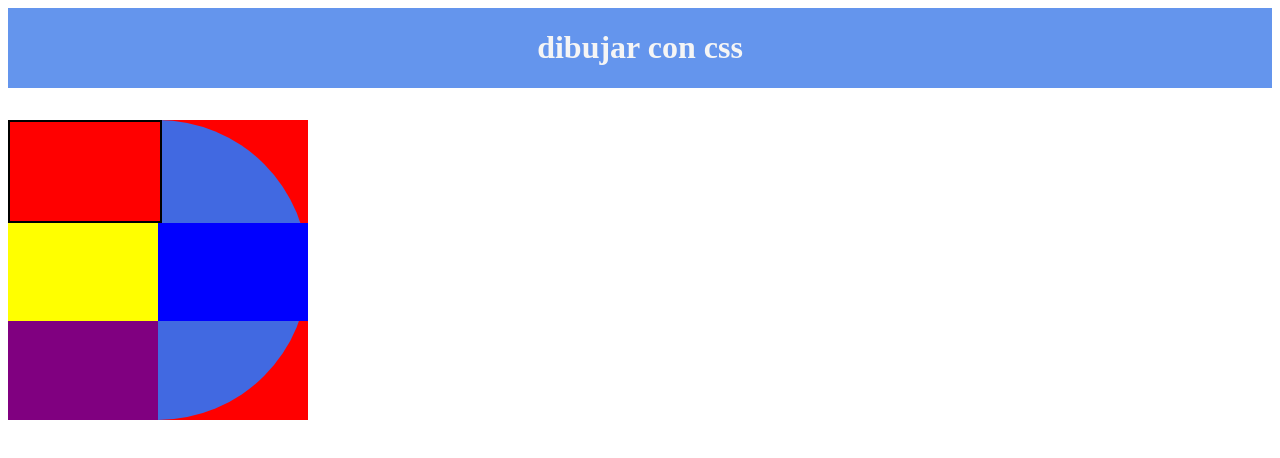
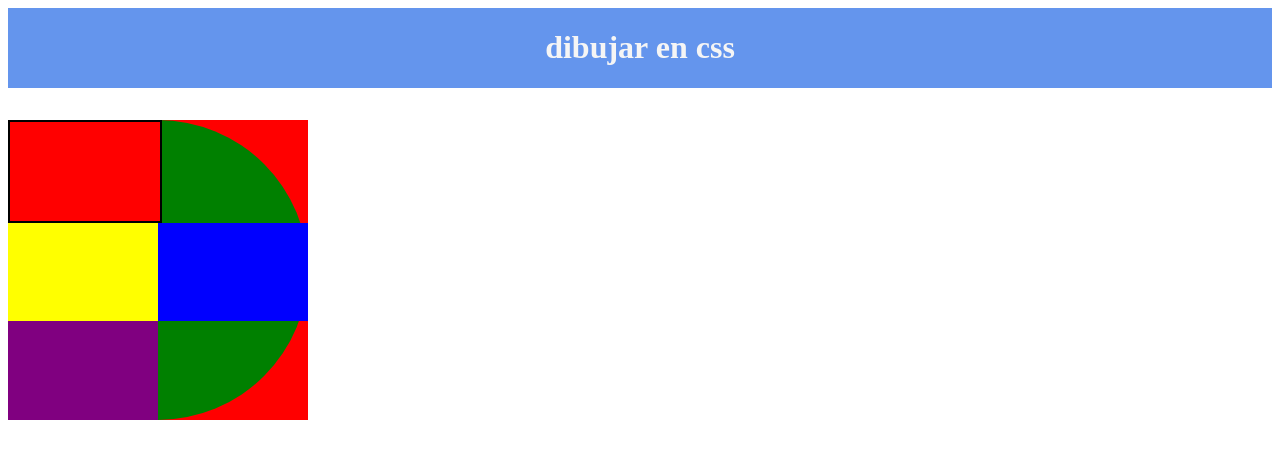
Before and after one commit to mrransed/dibujosCss, a plain HTML site: page index.html in a window 1280 px wide. Drawn offline with Linux system fonts and the light colour scheme.

Commit message:
se coloco otro color y cambio el titulo

```diff
--- a/css/style.css
+++ b/css/style.css
@@ -18,7 +18,7 @@
 }
 
 #box .circle{
-    background-color: royalblue;
+    background-color: green;
     border-radius:50%;
     width: 100%;
     height: 100%;
--- a/index.html
+++ b/index.html
@@ -10,7 +10,7 @@
 <body>
 
     <header>
-       <h1>dibujar con css</h1>
+       <h1>dibujar en css</h1>
     </header>
 
     <div id="box">
```
